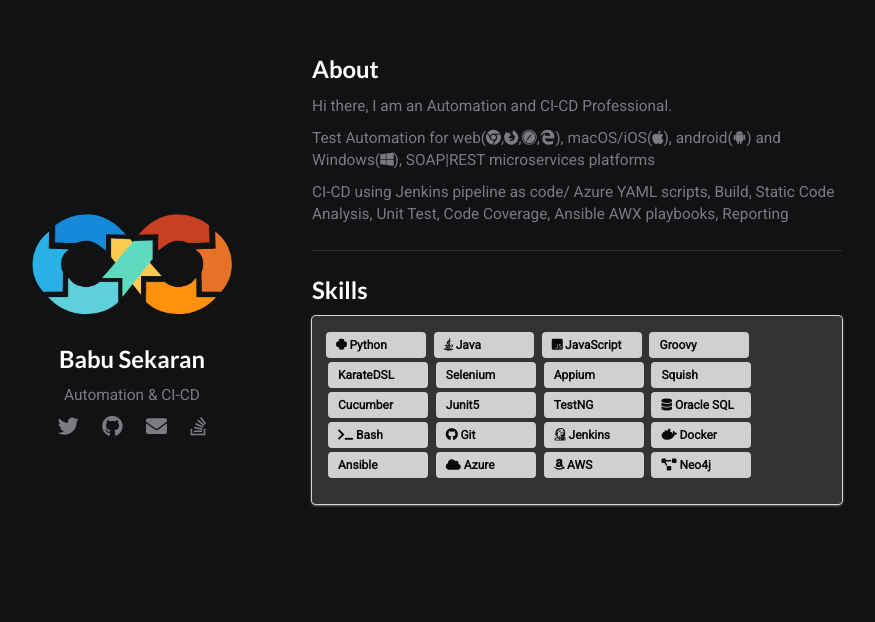
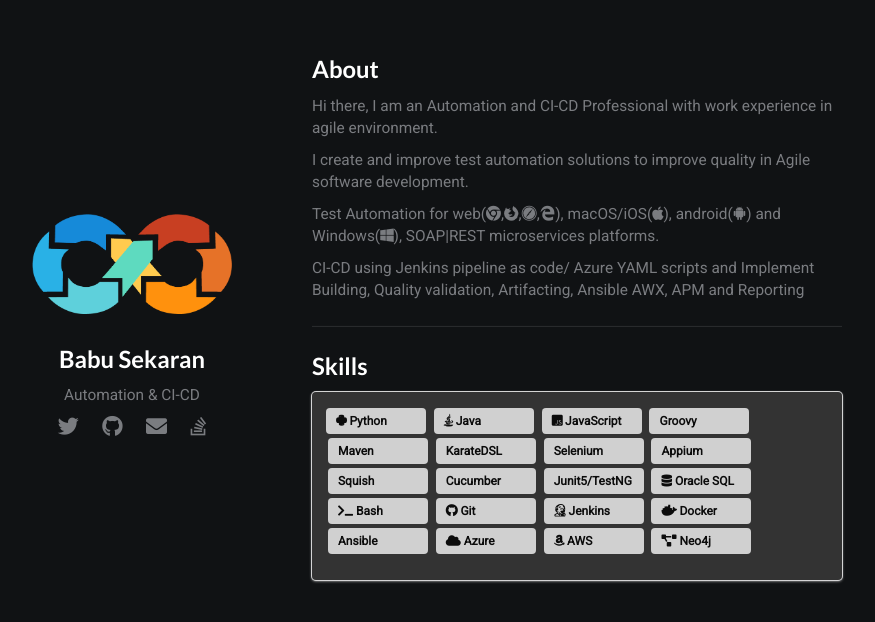
Before and after one commit to babusekaran/babusekaran.github.io, a plain HTML site: page index.html in a window 1280 px wide. Shown: the part 106-728 px from the top of the page, without its empty margins (220-1095 px from the left). Drawn offline with Linux system fonts and the light colour scheme.

Commit message:
about me changes

```diff
--- a/index.html
+++ b/index.html
@@ -30,9 +30,10 @@
         <div class="section-2">
             <div class="content">
                 <h2>About</h2>
-                <p>Hi there, I am an Automation and CI-CD Professional.</p>
-                <p>Test Automation for web(<i class="fab fa-chrome"></i>,<i class="fab fa-firefox"></i>,<i class="fab fa-safari"></i>,<i class="fab fa-edge"></i>), macOS/iOS(<i class="fab fa-apple"></i>), android(<i class="fab fa-android"></i>) and Windows(<i class="fab fa-windows"></i>), SOAP|REST microservices platforms</p>
-                <p>CI-CD using Jenkins pipeline as code/ Azure YAML scripts, Build, Static Code Analysis, Unit Test, Code Coverage, Ansible AWX playbooks, Reporting </p>
+                <p>Hi there, I am an Automation and CI-CD Professional with work experience in agile environment.</p>
+                <p>I create and improve test automation solutions to improve quality in Agile software development.</p>
+                <p>Test Automation for web(<i class="fab fa-chrome"></i>,<i class="fab fa-firefox"></i>,<i class="fab fa-safari"></i>,<i class="fab fa-edge"></i>), macOS/iOS(<i class="fab fa-apple"></i>), android(<i class="fab fa-android"></i>) and Windows(<i class="fab fa-windows"></i>), SOAP|REST microservices platforms.</p>
+                <p>CI-CD using Jenkins pipeline as code/ Azure YAML scripts and Implement Building, Quality validation, Artifacting, Ansible AWX, APM and Reporting </p>
             </div>
             <div class="ui divider"></div>
             <h2>Skills</h2>
@@ -44,13 +45,13 @@
                             <a class="ui active label"> <i class="fab fa-java"></i> Java </a>
                             <a class="ui active label"> <i class="fab fa-js-square"></i> JavaScript </a>
                             <a class="ui active label"> Groovy </a>
+                            <a class="ui active label"> Maven </a>
                             <a class="ui active label"> KarateDSL </a>
                             <a class="ui active label"> Selenium </a>
                             <a class="ui active label"> Appium </a>
                             <a class="ui active label"> Squish </a>
                             <a class="ui active label"> Cucumber </a>
-                            <a class="ui active label"> Junit5 </a>
-                            <a class="ui active label"> TestNG </a>
+                            <a class="ui active label"> Junit5/TestNG </a>
                             <a class="ui active label"> <i class="fas fa-database"></i> Oracle SQL </a>
                             <a class="ui active label"> <i class="fa fa-terminal"></i> Bash </a>
                             <a class="ui active label"> <i class="fab fa-github"></i> Git </a>
```
